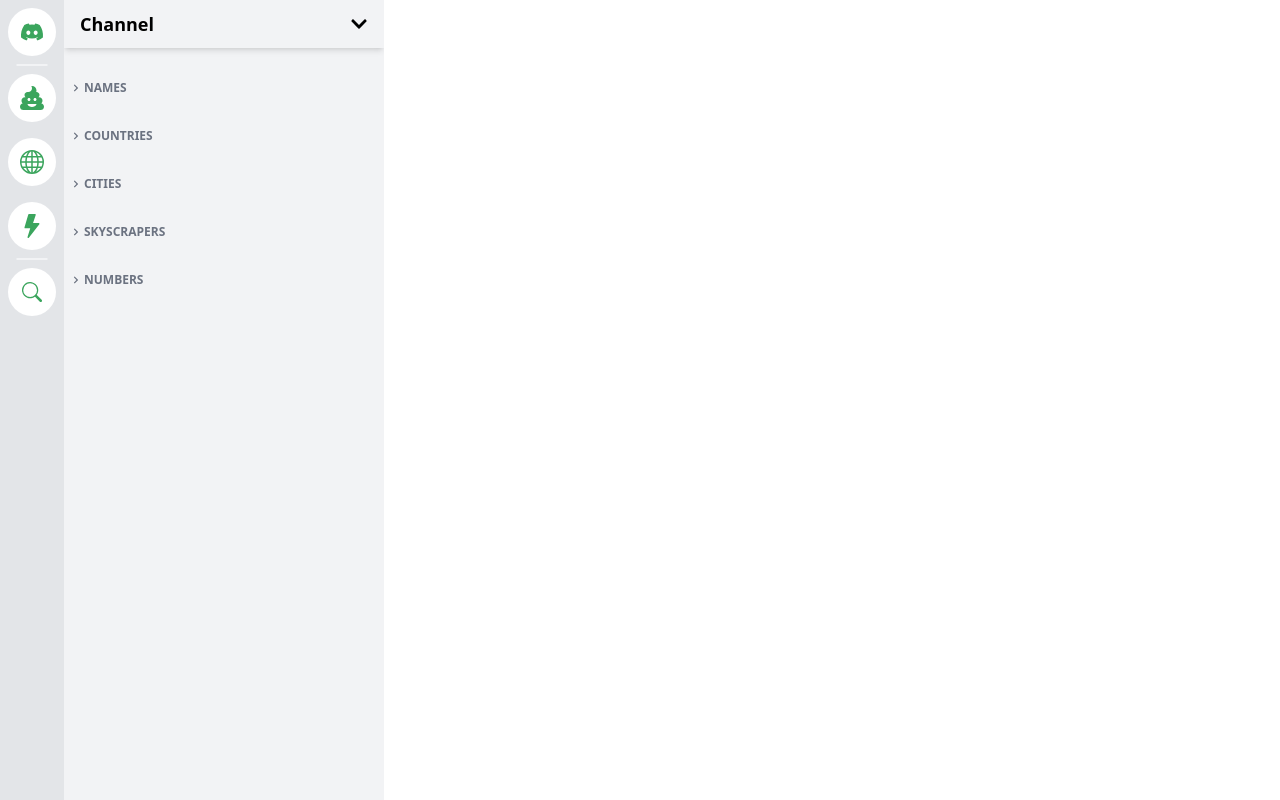
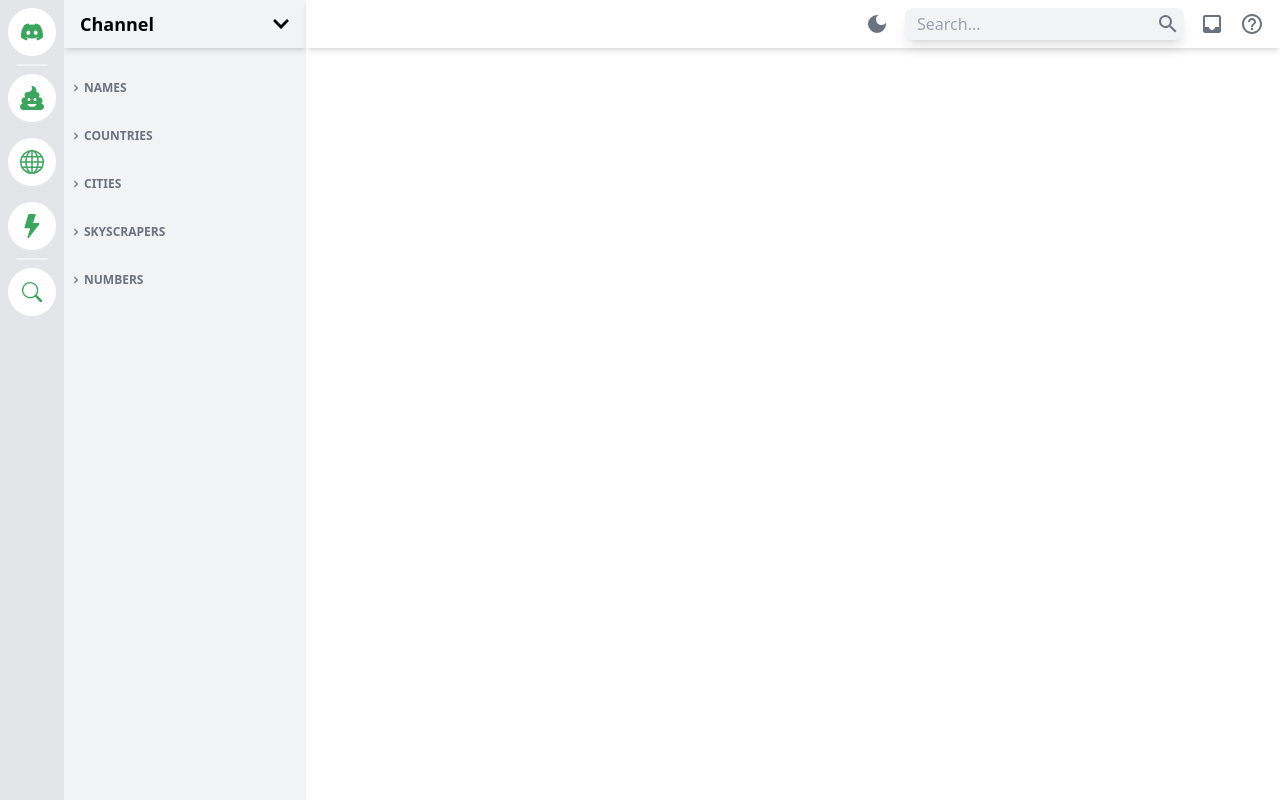
Before and after one commit to yonysek/discord-clone, a Next.js app: page / in a window 1280 px wide. Built offline with nearby package versions, Linux system fonts and the light colour scheme.

Commit message:
added topnav

```diff
--- a/components/ChannelBar/index.tsx
+++ b/components/ChannelBar/index.tsx
@@ -7,6 +7,7 @@ import { Room } from "../../types/rooms";
 export default function ChannelBar() {
   const [rooms, setRooms] = useState<Room[]>();
 
+  // Fetches data about rooms
   const fetchRooms = useCallback(async () => {
     const res = await fetch("/api/rooms");
     const data = await res.json();
@@ -17,8 +18,10 @@ export default function ChannelBar() {
     fetchRooms();
   }, [fetchRooms]);
 
+  // Before data is rendered
   if (!rooms) return <></>;
 
+  // Renders every room respectively
   const allRooms = rooms.map((room) => (
     <ChannelRooms
       key={room.id}
@@ -76,7 +79,7 @@ const ChannelRooms = ({
             exit={{ y: -15, opacity: 0.8, transition: { duration: 0.2 } }}
           >
             {rooms.map((room) => (
-              <ChannelRoom key={room} roomName={room} />
+              <ChannelRoom key={id} roomName={room} />
             ))}
           </motion.div>
         )}
--- /dev/null
+++ b/components/Layout/index.tsx
@@ -0,0 +1,18 @@
+import Head from "next/head";
+
+export default function Layout({ children }) {
+  return (
+    <>
+      <Head>
+        <title>Discord clone app</title>
+        <meta
+          name="description"
+          content="Clone of the official Discord of app using Next.js, Tailwind CSS and Typescript"
+        />
+      </Head>
+      <main>
+        <body className="overflow-hidden bg-fixed">{children}</body>
+      </main>
+    </>
+  );
+}
--- a/components/SideBar/index.tsx
+++ b/components/SideBar/index.tsx
@@ -3,7 +3,7 @@ import { FaPoo, FaDiscord } from "react-icons/fa";
 
 export default function SideBar() {
   return (
-    <div className="fixed top-0 left-0 flex flex-col w-16 h-screen bg-dcLightGray dark:bg-dcSuperDarkGray ">
+    <div className="sidebar">
       <SideBarIcon icon={<FaDiscord size="24" />} />
       <Divider />
       <SideBarIcon icon={<FaPoo size="24" />} />
--- /dev/null
+++ b/components/TopNav/index.tsx
@@ -0,0 +1,53 @@
+import {
+  MdDarkMode,
+  MdLightMode,
+  MdSearch,
+  MdInbox,
+  MdHelpOutline,
+} from "react-icons/md";
+import { motion, AnimatePresence } from "framer-motion";
+import { useState } from "react";
+
+export default function TopNav() {
+  return (
+    <div className="topnav">
+      <DarkModeSwitch />
+      <div className="topnav-input ">
+        <input
+          type="text"
+          className="bg-transparent focus:outline-none"
+          placeholder="Search..."
+        />
+        <MdSearch size="24" className="topnav-icon" />
+      </div>
+      <MdInbox size="24" className="topnav-icon" />
+      <MdHelpOutline size="24" className="topnav-icon" />
+    </div>
+  );
+}
+
+const DarkModeSwitch = () => {
+  const [mode, setMode] = useState("light");
+
+  const clickHandler = () => {
+    mode === "light" ? setMode("dark") : setMode("light");
+  };
+
+  return (
+    <AnimatePresence>
+      <motion.div
+        whileTap={{
+          rotate: 180,
+          scale: 1.5,
+        }}
+        onClick={clickHandler}
+      >
+        {mode === "light" ? (
+          <MdDarkMode size="24" className="topnav-icon" />
+        ) : (
+          <MdLightMode size="24" className="topnav-icon" />
+        )}
+      </motion.div>
+    </AnimatePresence>
+  );
+};
--- a/next.config.js
+++ /dev/null
@@ -1,7 +0,0 @@
-module.exports = {
-  eslint: {
-    // Warning: This allows production builds to successfully complete even if
-    // your project has ESLint errors.
-    ignoreDuringBuilds: true,
-  },
-};
--- a/pages/index.tsx
+++ b/pages/index.tsx
@@ -1,24 +1,16 @@
 import ChannelBar from "../components/ChannelBar";
 import SideBar from "../components/SideBar";
-import { Room } from "./../types/rooms";
-import { useState, useEffect } from "react";
+import TopNav from "../components/TopNav";
+import Layout from "../components/Layout";
 
 export default function App() {
   return (
-    <div className="flex">
-      <SideBar />
-      <ChannelBar />
-    </div>
+    <Layout>
+      <div className="flex">
+        <SideBar />
+        <ChannelBar />
+        <TopNav />
+      </div>
+    </Layout>
   );
 }
-
-// Experiment (later discovered I can't fetch from the api folder)
-// export async function getStaticProps() {
-//   const data = await fetchRooms();
-
-//   return {
-//     props: {
-//       rooms: data,
-//     },
-//   };
-// }
--- a/styles/globals.css
+++ b/styles/globals.css
@@ -3,6 +3,9 @@
 @tailwind utilities;
 
 @layer components {
+  .sidebar {
+    @apply fixed top-0 left-0 flex flex-col w-16 h-screen bg-dcLightGray dark:bg-dcSuperDarkGray;
+  }
   .sidebar-icon {
     @apply relative flex items-center justify-center w-12 h-12 mx-auto my-2 transition-all duration-300 ease-linear bg-white cursor-pointer rounded-3xl text-dcDarkGreen dark:bg-dcDarkGray hover:bg-dcDarkGreen dark:hover:bg-dcDarkGreen hover:text-white hover:rounded-xl;
   }
@@ -34,4 +37,13 @@
   .channel-rooms-room {
     @apply flex items-center w-auto gap-1 p-1 px-2 mx-4 transition-all rounded-md hover:bg-gray-200;
   }
+  .topnav {
+    @apply flex items-center justify-end w-screen h-12 gap-4 pr-4 text-gray-500 bg-white shadow-md dark:bg-dcGray dark:text-gray-100;
+  }
+  .topnav-input {
+    @apply flex items-center justify-center gap-2 p-1 pl-3 rounded-lg shadow-lg text-inherit bg-dcSuperLightGray;
+  }
+  .topnav-icon {
+    @apply transition-all hover:scale-[1.1] hover:text-gray-700 cursor-pointer;
+  }
 }
```
Also changed, not shown: package.json (+16 -11 lines), tsconfig.json (+15 -4 lines), .eslintrc.js (deleted), 1 other file (tests, documents, lock files or other folders).
